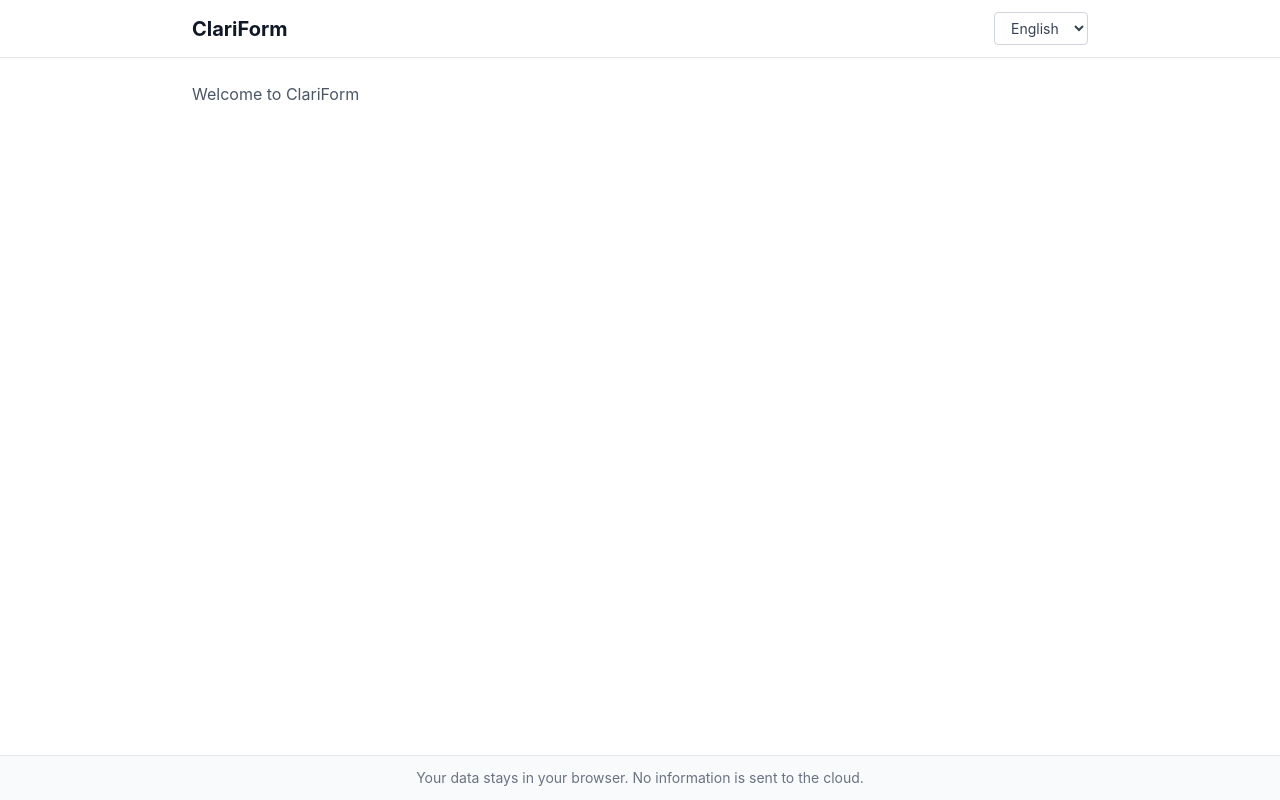
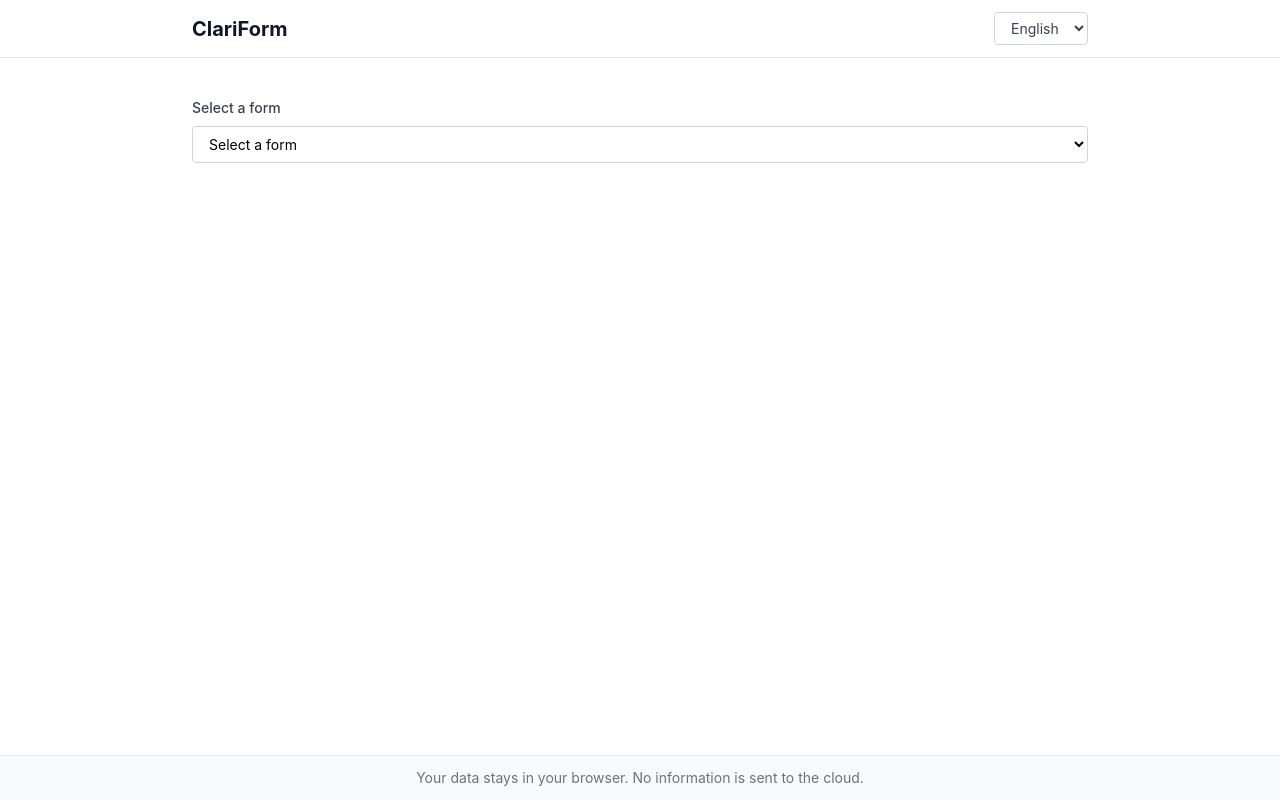
Before and after one commit to YASSERRMD/ClariForm, a React (Vite) app: page / in a window 1280 px wide. Built offline with nearby package versions, Linux system fonts and the light colour scheme.

Commit message:
feat(ui): integrate form renderer into app

```diff
--- a/src/App.tsx
+++ b/src/App.tsx
@@ -1,9 +1,50 @@
+import { useState, useCallback } from 'react'
 import { AppShell } from './components/AppShell'
+import { FormSelector } from './components/FormSelector'
+import { FormRenderer } from './components/FormRenderer'
+import { useLanguage } from './i18n/LanguageProvider'
+import { formCatalog } from './forms/catalog'
+
+function AppContent() {
+  const { language } = useLanguage()
+  const [selectedFormId, setSelectedFormId] = useState<string | null>(null)
+  const [formValues, setFormValues] = useState<Record<string, string | boolean | string[]>>({})
+
+  const selectedForm = formCatalog.find((f) => f.id === selectedFormId)
+
+  const handleFormChange = useCallback((fieldId: string, value: string | boolean | string[]) => {
+    setFormValues((prev) => ({ ...prev, [fieldId]: value }))
+  }, [])
+
+  const handleFormSelect = useCallback((formId: string) => {
+    setSelectedFormId(formId)
+    setFormValues({})
+  }, [])
+
+  return (
+    <div className="py-4">
+      <FormSelector
+        forms={formCatalog}
+        selectedFormId={selectedFormId}
+        onSelect={handleFormSelect}
+        language={language}
+      />
+      {selectedForm && (
+        <FormRenderer
+          schema={selectedForm}
+          values={formValues}
+          onChange={handleFormChange}
+          language={language}
+        />
+      )}
+    </div>
+  )
+}
 
 function App() {
   return (
     <AppShell>
-      <p className="text-gray-600">Welcome to ClariForm</p>
+      <AppContent />
     </AppShell>
   )
 }
```
